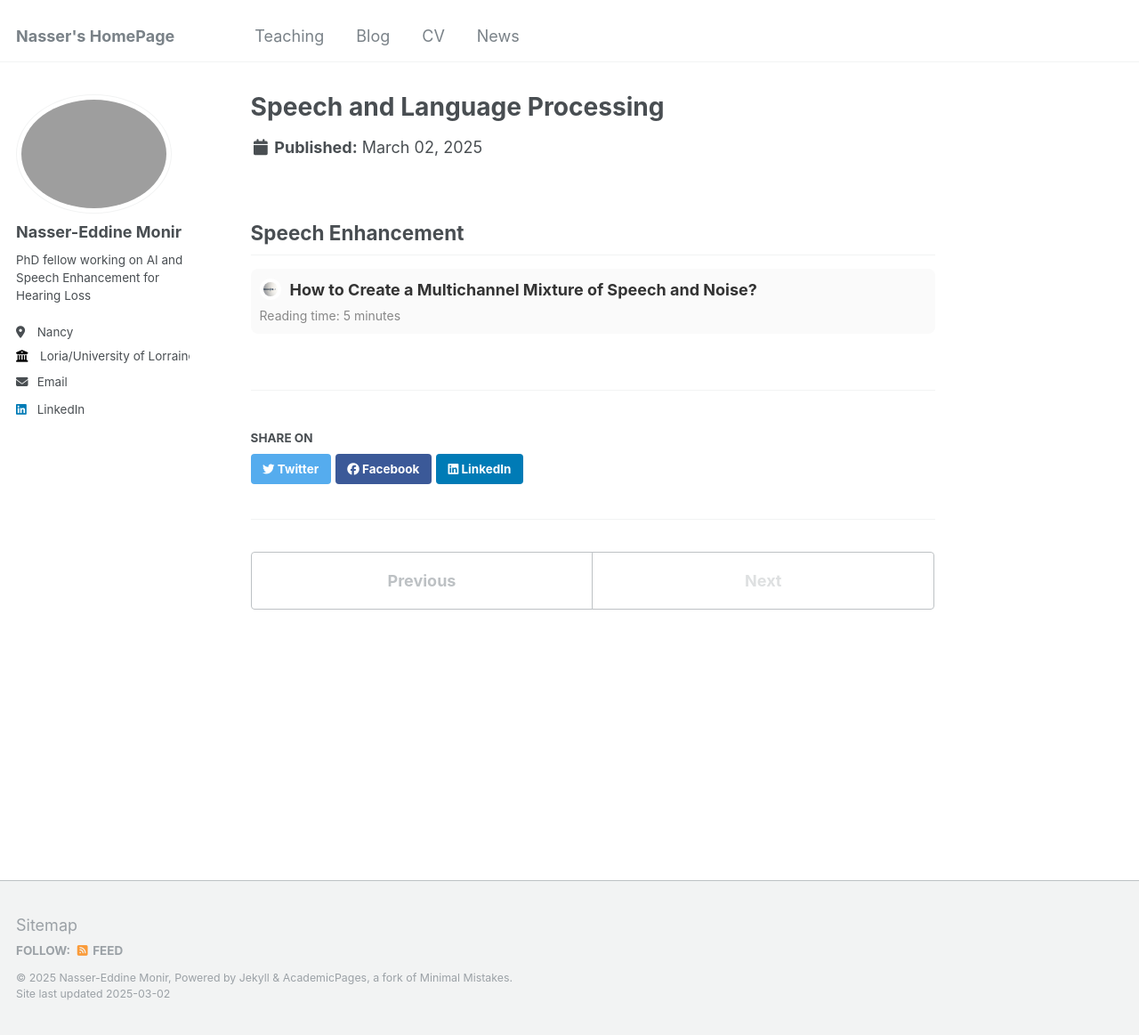
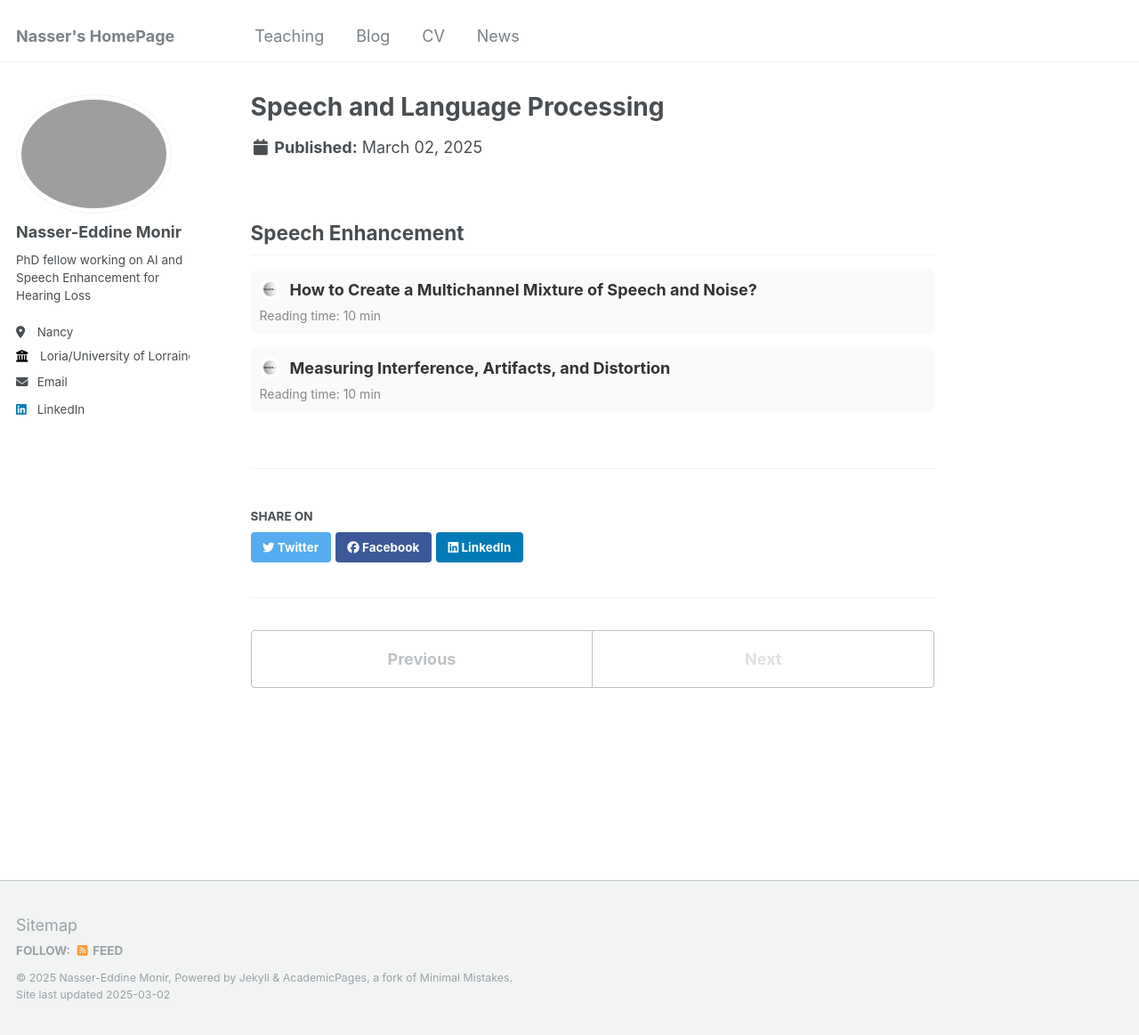
Before and after one commit to Nasseredd/nasseredd.github.io, a Jekyll site: the page built from _blog/speech-and-language-processing/index.md, in a window 1280 px wide and 1163 px high. Shown: the whole window at 89% size. Built offline with Jekyll 4.4.1, drawn with Linux system fonts in a browser that asks for light colours.

Commit message:
intialized new article title

```diff
--- a/_blog/speech-and-language-processing/index.md
+++ b/_blog/speech-and-language-processing/index.md
@@ -12,5 +12,14 @@
     <img src="{{ site.baseurl }}/files/blog/speech-and-language-processing-.jpg" alt="Article Icon" style="width: 24px; height: 24px; margin-right: 10px; border-radius: 50%; background-color: #fff; padding: 4px;">
     <span style="font-size: 18px; font-weight: bold; color: #333;">How to Create a Multichannel Mixture of Speech and Noise?</span>
   </a>
-  <div style="font-size: 14px; color: #888; margin-top: 5px;">Reading time: 5 minutes</div>
+  <div style="font-size: 14px; color: #888; margin-top: 5px;">Reading time: 10 min</div>
 </div>
+
+<div style="width: 100%; background-color: #fafafa; border-radius: 8px; padding: 10px; margin-top: 15px; display: flex; flex-direction: column; align-items: flex-start;">
+  <a href="{{ site.baseurl }}/blog/speech-and-language-processing/creating-a-mixture"
+     style="text-decoration: none; color: inherit; display: flex; align-items: center; width: 100%;">
+    <img src="{{ site.baseurl }}/files/blog/speech-and-language-processing-.jpg" alt="Article Icon" style="width: 24px; height: 24px; margin-right: 10px; border-radius: 50%; background-color: #fff; padding: 4px;">
+    <span style="font-size: 18px; font-weight: bold; color: #333;">Measuring Interference, Artifacts, and Distortion</span>
+  </a>
+  <div style="font-size: 14px; color: #888; margin-top: 5px;">Reading time: 10 min</div>
+</div>
```
